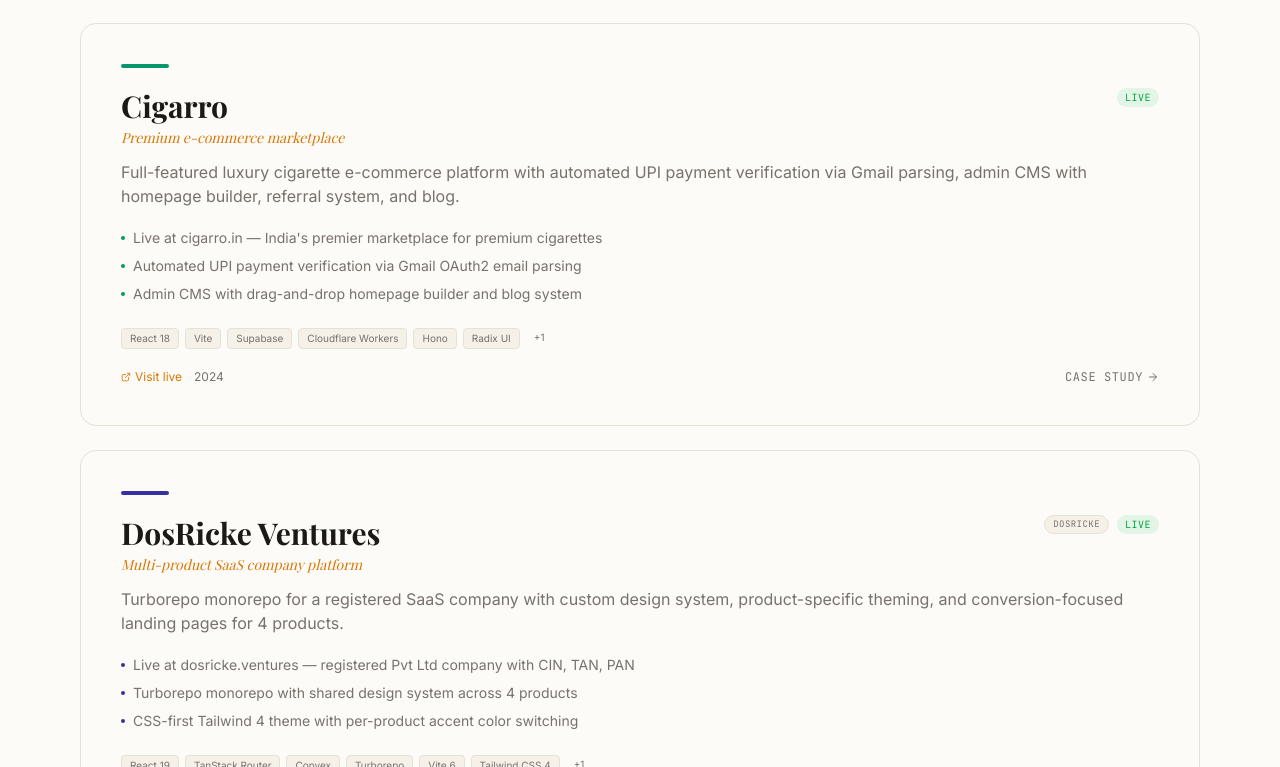
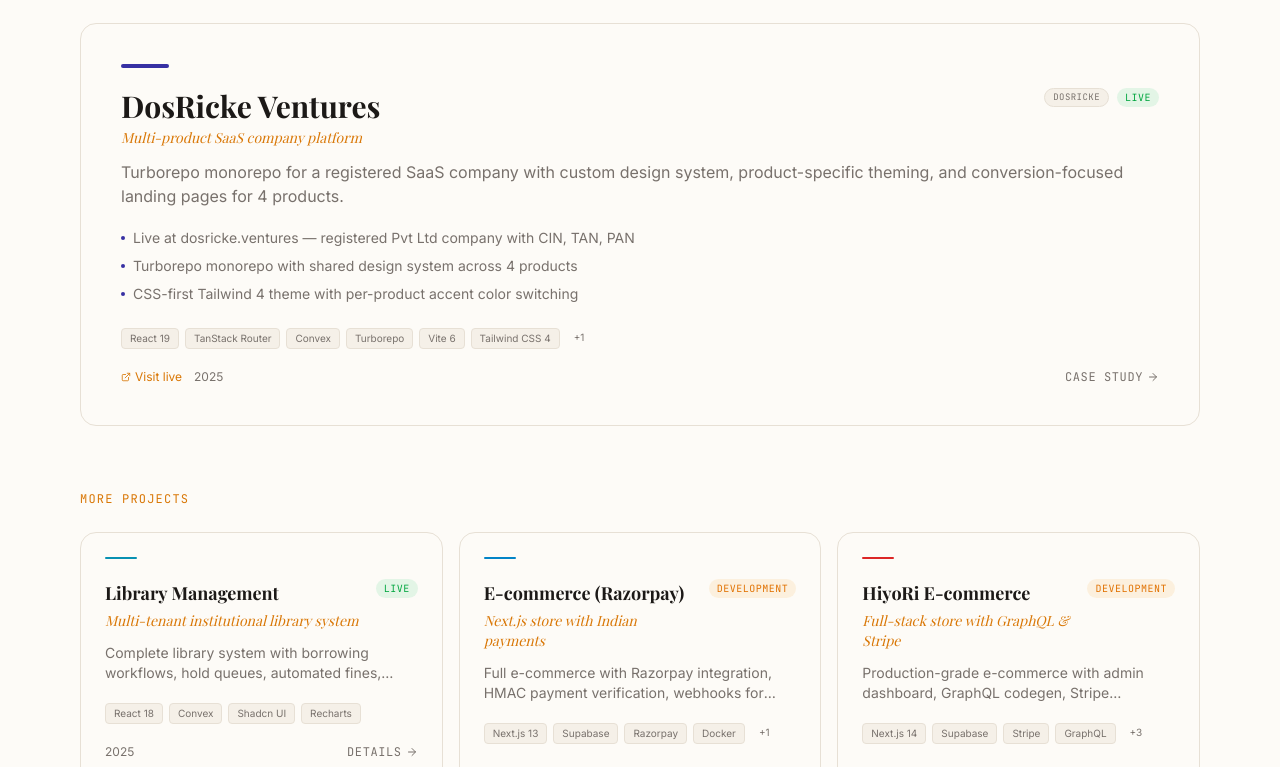
Before and after one commit to hrejuh/hrejuhPortfolio, a React (Vite) app: page / in a window 1280 px wide. Shown: the part 4373-5140 px from the top of the page. Built offline with nearby package versions, Linux system fonts and the light colour scheme; no server answers; a web font is replaced by a local one.

Commit message:
Remove Cigarro project from portfolio

```diff
--- a/src/data/projects.ts
+++ b/src/data/projects.ts
@@ -98,39 +98,6 @@
       problem: "Streaming is fragmented across dozens of platforms. Finding what to watch means jumping between apps, and watching together remotely means awkward screen-sharing.",
       solution: "A universal aggregator that pulls from 7 providers, scores streams deterministically, recommends content using 26 behavioral archetypes, and lets you watch together with friends in synchronized rooms.",
       insight: "The best recommendation engine isn't the most complex — it's the one that remembers what it already showed you and stops repeating itself.",
-    },
-    role: "Solo Developer",
-  },
-  {
-    slug: "cigarro",
-    title: "Cigarro",
-    tagline: "Premium e-commerce marketplace",
-    description:
-      "Full-featured luxury cigarette e-commerce platform with automated UPI payment verification via Gmail parsing, admin CMS with homepage builder, referral system, and blog.",
-    longDescription: `Cigarro is a production-grade e-commerce platform at cigarro.in — India's premier marketplace for premium cigarettes and tobacco products.
-
-The standout feature is the payment verification system: it connects to Gmail via OAuth2, parses bank-specific email templates (PhonePe, GPay, Paytm, BHIM), matches amounts with confidence scoring, and auto-verifies UPI payments.
-
-The admin dashboard includes product management with smart variants and SEO preview, a homepage builder with drag-and-drop section ordering, blog CMS with moderation, order management with payment verification workflows, and a discount engine.
-
-The checkout is a multi-step flow with adaptive desktop/mobile layouts, saved addresses with pincode lookup, and UPI QR code generation. The referral system includes deep linking, share APIs, leaderboard, and reward tracking.`,
-    tier: "flagship",
-    year: 2024,
-    status: "live",
-    ownership: "personal-ip",
-    technologies: ["React 18", "Vite", "Supabase", "Cloudflare Workers", "Hono", "Radix UI", "PWA"],
-    liveUrl: "https://cigarro.in",
-    accentColor: "#059669",
-    highlights: [
-      "Live at cigarro.in — India's premier marketplace for premium cigarettes",
-      "Automated UPI payment verification via Gmail OAuth2 email parsing",
-      "Admin CMS with drag-and-drop homepage builder and blog system",
-      "Referral system with deep linking, leaderboard, and reward tracking",
-    ],
-    narrative: {
-      problem: "Indian e-commerce sellers using UPI need manual payment verification — checking bank emails one by one, matching amounts, updating order statuses by hand.",
-      solution: "An automated system that connects to Gmail via OAuth2, parses bank-specific email templates (PhonePe, GPay, Paytm, BHIM), matches amounts with confidence scoring, and auto-verifies payments.",
-      insight: "Sometimes the most valuable feature isn't the storefront — it's the invisible infrastructure that saves the owner 2 hours of manual verification every day.",
     },
     role: "Solo Developer",
   },
```
Also changed, not shown: 2 other files (tests, documents, lock files or other folders).
